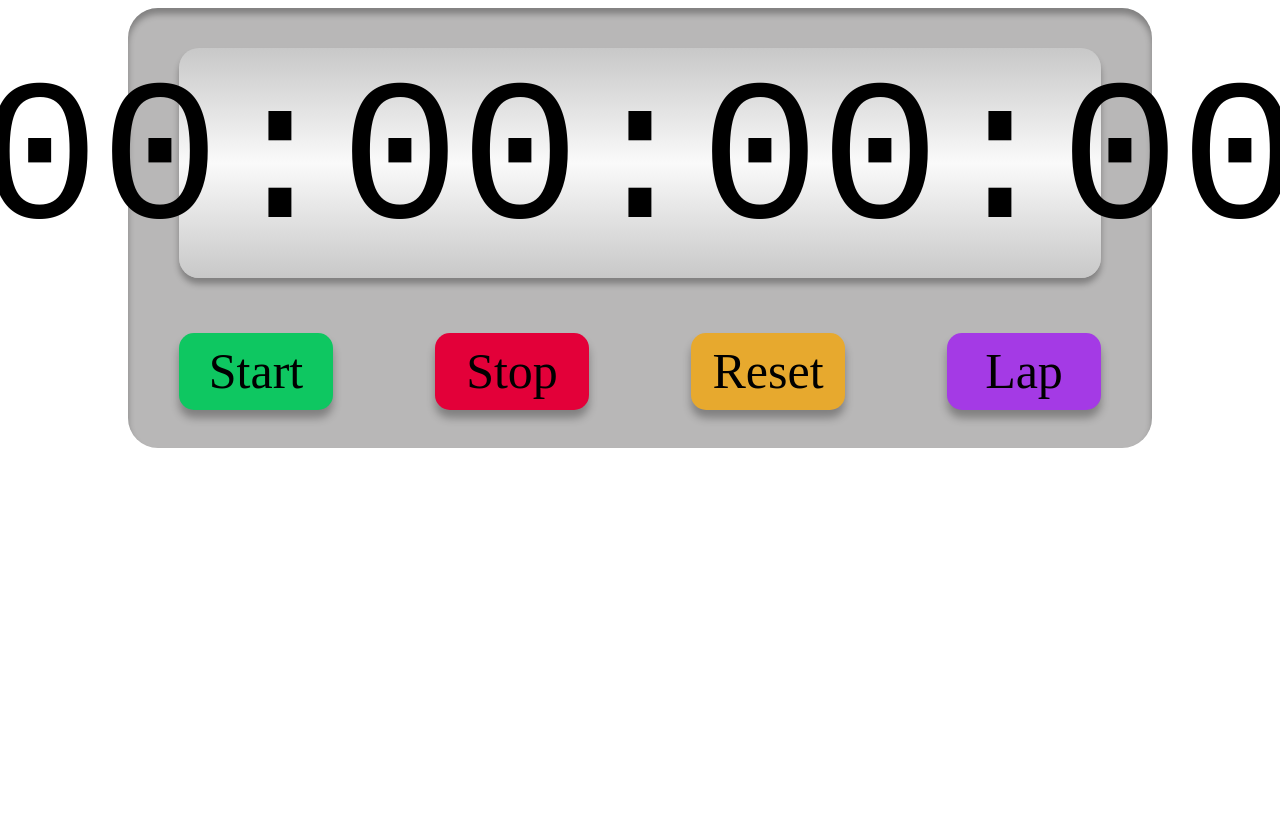
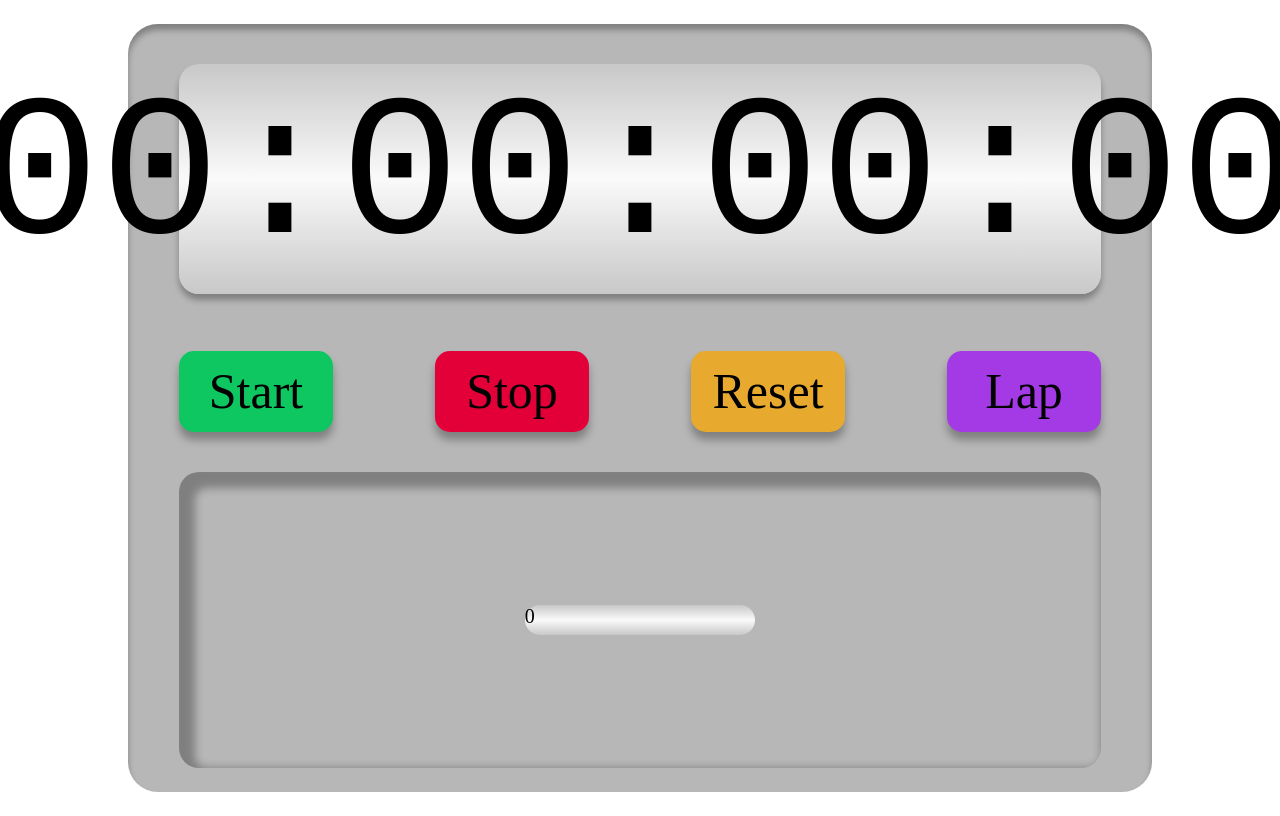
Before and after one commit to Shopify/eng-intern-assessment-react, a React app: page / in a window 1280 px wide. Both pictures are taken after a click on the button "Lap". Built offline with nearby package versions, Linux system fonts and the light colour scheme; a web font is replaced by a local one.

Commit message:
Lap functionality

```diff
--- a/src/StopWatch.tsx
+++ b/src/StopWatch.tsx
@@ -6,16 +6,28 @@ import StopWatchButton from './StopWatchButton'
 const StopWatch: React.FC = () => {
     const [time, setTime] = useState(0);  // State for time
     const [isOn, setIsOn] = useState(false);  // State for on/off
+    const [lapTime, setLapTime] = useState<number[]>([]) // State for laps
 
-    // Function to toggle the timer
-    const toggle = () => {
-        setIsOn(!isOn);
+    // Function to start the timer
+    const setOn = () => {
+        setIsOn(true);
+    }
+
+    // Function to stop the timer
+    const setOff = () => {
+        setIsOn(false);
     }
 
     // Function to reset the timer
     const reset = () => {
         setTime(0);
         setIsOn(false);
+        setLapTime([]);
+    }
+
+    // Function to add lap time
+    const addLap = () => {
+        setLapTime([...lapTime, time]);
     }
 
     // Increments the timer every 10ms
@@ -48,11 +60,18 @@ const StopWatch: React.FC = () => {
                     :{milliseconds.toString().padStart(2, "0")}
                 </StopWatchTimerContainer>
                 <StopWatchButtonContainer>
-                    <StopWatchButton label="Start" color="#0EC761" onClick={toggle} />
-                    <StopWatchButton label="Stop" color="#E30039" onClick={toggle} />
+                    <StopWatchButton label="Start" color="#0EC761" onClick={setOn} />
+                    <StopWatchButton label="Stop" color="#E30039" onClick={setOff} />
                     <StopWatchButton label="Reset" color="#E7A92E" onClick={reset} />
-                    <StopWatchButton label="Lap" color="#A43AE5" onClick={() => console.log("Lap")} />
+                    <StopWatchButton label="Lap" color="#A43AE5" onClick={addLap} />
                 </StopWatchButtonContainer>
+                <StopWatchLapContainer>
+                    {lapTime.map((lap, index) => (  // Map over the laps and display them
+                        <StopWatchLapLabel key={index}>
+                            {lap}
+                        </StopWatchLapLabel>
+                    ))}
+                </StopWatchLapContainer>
             </StopWatchContainer>
         </StopWatchContainerParent>
     )
@@ -63,13 +82,14 @@ const StopWatch: React.FC = () => {
 const StopWatchContainerParent = styled.div`
     display: flex;
     justify-content: center;
+    align-items: center;
     height: 100vh;
 `;
 
 // Styled container to hold the StopWatch
 const StopWatchContainer = styled.div`
     width: 80vw;
-    height: 55vh;
+    height: 96vh;
     background: #b8b7b7;
     border-radius: 30px;
     box-shadow: 0px 6px 6px 0px rgba(0, 0, 0, 0.30) inset;
@@ -115,5 +135,26 @@ const StopWatchButtonContainer = styled.div`
     align-items: center;
 `;
 
+const StopWatchLapContainer = styled.div`
+    width: 90%;
+    height: 90%;
+    margin: 0 0 3vh 0;
+    background: #b8b7b7;
+    border-radius: 20px;
+    box-shadow: 8px 8px 8px 8px rgba(0, 0, 0, 0.30) inset;
+
+    display: flex;
+    justify-content: space-evenly;
+    align-items: center;
+`;
+
+const StopWatchLapLabel = styled.div`
+    width: 25%;
+    height: 10%;
+    margin: 2vh 2wh;
+    background: linear-gradient(0deg, rgba(200,200,200,1) 0%, rgba(250,250,250,1) 50%, rgba(200,200,200,1) 100%);
+    border-radius: 20px;
+`;
+
 
 export default StopWatch;
```
